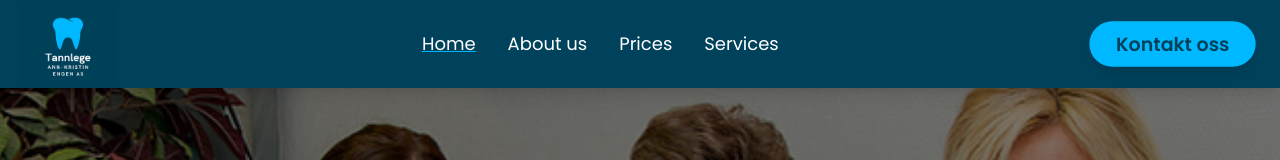
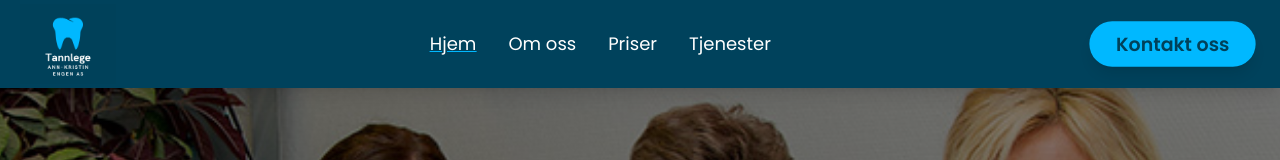
Before and after one commit to MastooraTurkmen/tannglege-engen-as, a Next.js app: page / in a window 1280 px wide. Shown: the top 160 px of the page. Built offline with nearby package versions, Linux system fonts and the light colour scheme; a web font is replaced by a local one.

Commit message:
convert to norwegian

```diff
--- a/contract/link.js
+++ b/contract/link.js
@@ -1,22 +1,22 @@
 export const link = [
     {
         id: 1,
-        text: 'Home',
+        text: 'Hjem',
         path: '/'
     },
     {
         id: 2,
-        text: 'About us',
-        path: '/about'
+        text: 'Om oss',
+        path: '/Omoss'
     },
     {
         id: 3,
-        text: 'Prices',
-        path: '/prices'
+        text: 'Priser',
+        path: '/Priser'
     },
     {
         id: 4,
-        text: 'Services',
-        path: '/services'
+        text: 'Tjenester',
+        path: '/Tjenester'
     }
 ]
```
